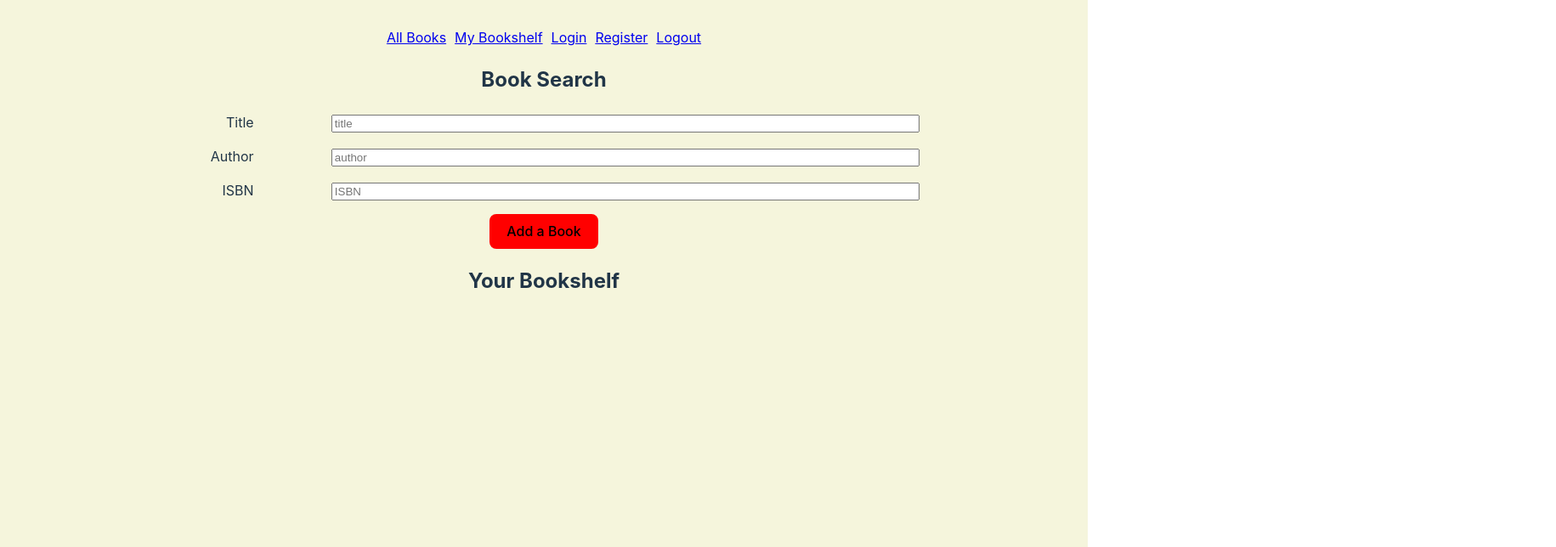
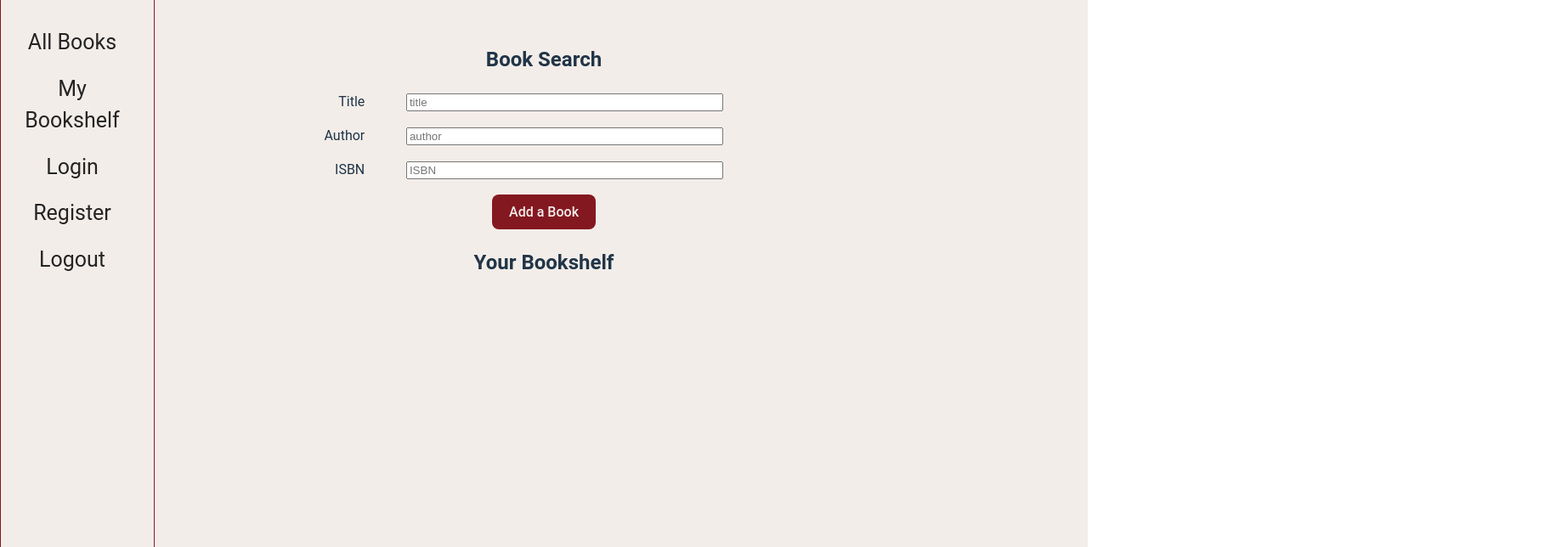
Before and after one commit to larry-dalmeida/ss23-friends-shelves, a React (Vite) app in the folder friendsshelvesreactconversion/: page / in a window 1280 px wide. Shown: the top 644 px of the page at 85% size, 1831 px wide, since content can reach past the window. Built offline with nearby package versions, Linux system fonts and the light colour scheme.

Commit message:
Cleaned up the CSS a bit to be in line with the Hi-fi from UX

```diff
--- a/friendsshelvesreactconversion/src/components/NavBar.jsx
+++ b/friendsshelvesreactconversion/src/components/NavBar.jsx
@@ -2,7 +2,7 @@
 function NavBar(){
 
 
-    return(<div>
+    return(<div class= "navBar">
             <a class="nav-link" href="/books">All Books</a>
             <a class="nav-link" href="/books/mine">My Bookshelf</a>
             <a href="/login" class="nav-link">Login</a>
--- a/friendsshelvesreactconversion/src/index.css
+++ b/friendsshelvesreactconversion/src/index.css
@@ -1,5 +1,5 @@
 :root {
-  font-family: Inter, system-ui, Avenir, Helvetica, Arial, sans-serif;
+  font-family: roboto, system-ui, roboto, Avenir, Helvetica, Arial, sans-serif;
   line-height: 1.5;
   font-weight: 400;
 
@@ -17,11 +17,11 @@
 
 body {
   margin: 0;
-  display: flex;
-  min-width: 320px;
+
+
   min-height: 100vh;
 
-  background-color: beige;
+  background-color: #F3EDE9;
 }
 
 
@@ -30,17 +30,20 @@ button {
   border-radius: 8px;
   border: 1px solid transparent;
   padding: 0.6em 1.2em;
+  margin : 0.1em;
   font-size: 1em;
   font-weight: 500;
   font-family: inherit;
   background-color: black;
   cursor: pointer;
   transition: border-color 0.25s;
-  color: black;
+  color: #F3EDE9;
 
 }
 button:hover {
-  border-color: #646cff;
+  background-color: #F3EDE9;
+  border-color: #841821;
+  color: #841821;
 }
 button:focus,
 button:focus-visible {
@@ -53,17 +56,16 @@ button:focus-visible {
     background-color: #ffffff;
   }
   a:hover {
-    color: #747bff;
+    background-color: #f5e8e0;
   }
   button {
-    background-color: red;
+    background-color: #841821;
   }
 }
 
 .book-list{
   display: flex;
-  justify-content: flex-start;
-
+  justify-content: center;
 }
 
 .nav-link{
@@ -72,9 +74,9 @@ button:focus-visible {
 
 .searchForm{
 
-  width: 600%;
+  width: 100%;
   position: relative;
-  right: 900px;
+  right: 0px;
 }
 
 label, input{
@@ -98,3 +100,51 @@ input + label{
 
   float: right;
 }
+
+.navBar{
+
+  height: 100%;
+  width: 160px;
+  position: fixed;
+  z-index: 1;
+  top: 0;
+  left: 0;
+  overflow-x: hidden;
+  padding-top: 20px;
+  border: 1px solid #841821;
+  border-top: 0px transparent;
+  padding-right: 20px;
+
+}
+
+/* The navigation menu links */
+.navBar a {
+  padding: 6px 8px 6px 16px;
+  text-decoration: none;
+  font-size: 25px;
+  color: #252424;
+  display: block;
+}
+
+
+.navBar  a:hover {
+  color: #841821;
+}
+
+
+.main {
+  margin-left: 160px;
+  padding: 0px 10px;
+}
+
+
+@media screen and (max-height: 450px) {
+  .navBar  {padding-top: 15px;}
+  .navBar  a {font-size: 18px;}
+}
+
+.book-show{
+
+  margin:10px;
+
+}
```
